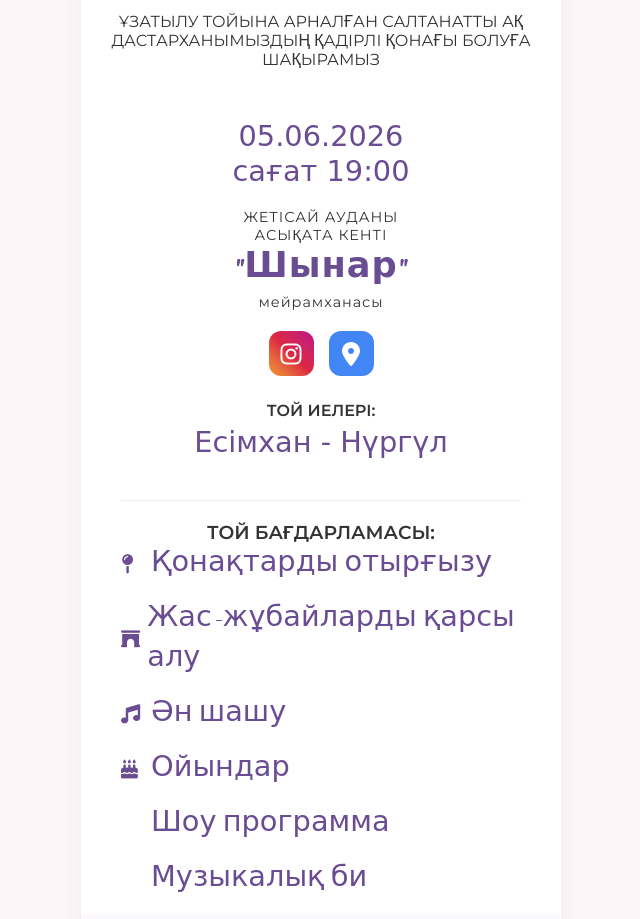
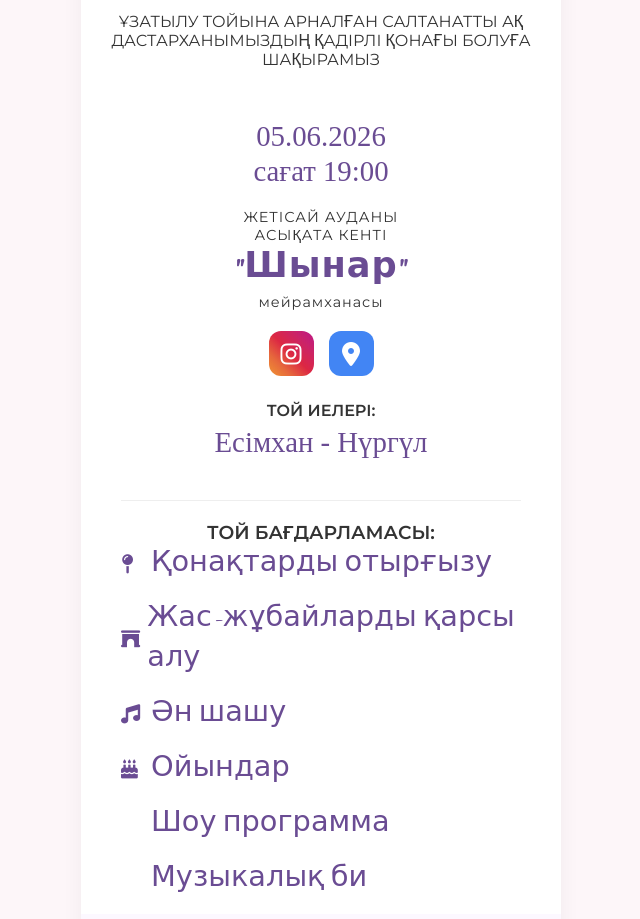
Before and after one commit to Adee1999/welcome, a plain HTML site: page index.html in a window 1280 px wide. Shown: the part 880-1799 px from the top of the page, without its empty margins (319-959 px from the left). Drawn offline with Linux system fonts and the light colour scheme.

Commit message:
Update style.css

```diff
--- a/style.css
+++ b/style.css
@@ -65,7 +65,7 @@ body {
 .info-block { flex: 2; }
 
 .script-text {
-    font-family: '1 Amazone M', cursive;
+    font-family: 'Boyarsky';
     color: #6a4c93;
     font-size: 1.8rem;
     line-height: 1.2;
```
